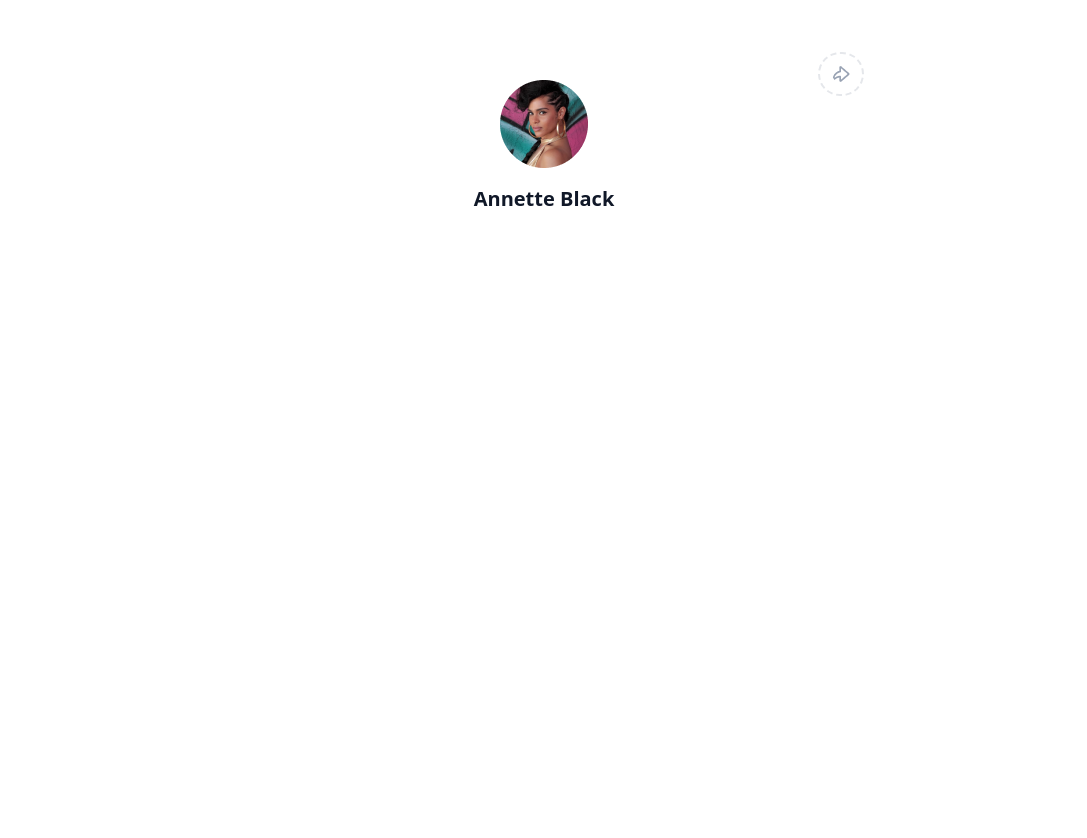
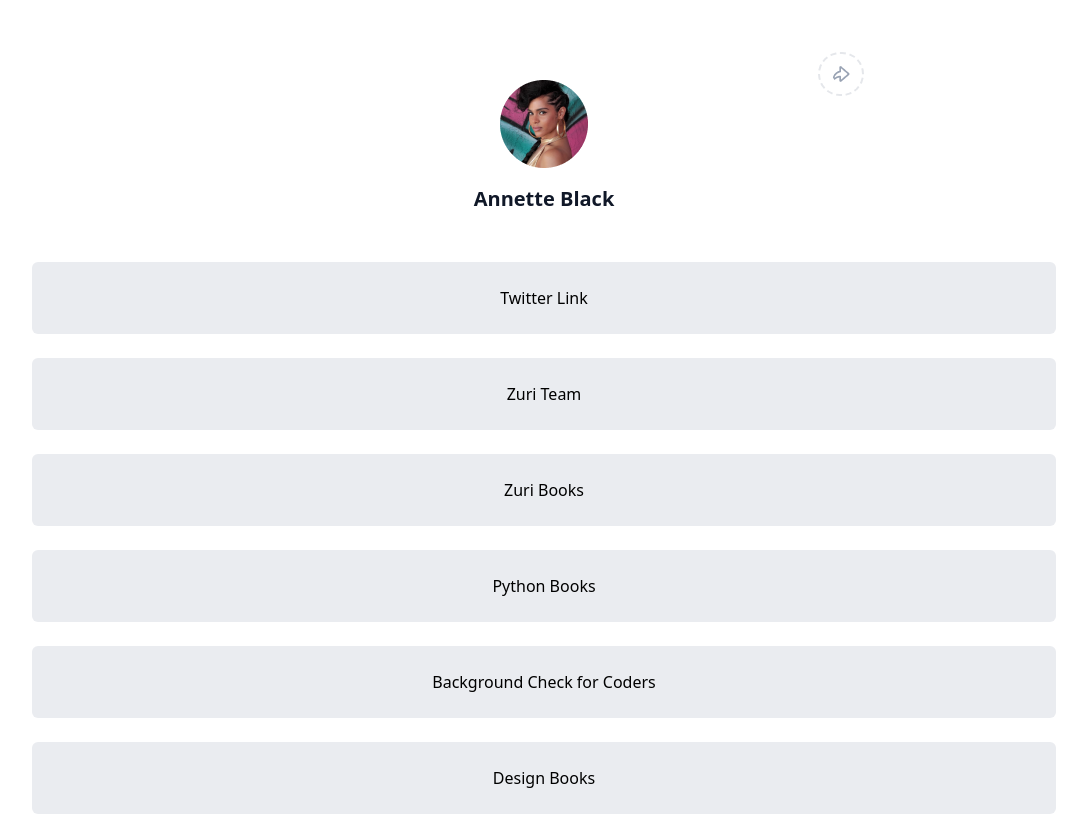
Before and after one commit to Olabisim/zuri_week1-task, a React (Create React App) app: page / in a window 1280 px wide. Shown: the whole page, without its empty margins (96-1183 px from the left). Before the commit the page ends 800 px from the top, so only its background shows below. Built offline with nearby package versions, Linux system fonts and the light colour scheme.

Commit message:
all links configured

```diff
--- a/src/App.js
+++ b/src/App.js
@@ -1,12 +1,21 @@
-// - An Anchor tag  styled as a Button with an id **‘btn__zuri’** that redirects to “[https://training.zuri.team/](https://training.zuri.team/)”
-// - An Anchor tag styled as a Button with an id **‘books’** that redirects to [http://books.zuri.team](http://books.zuri.team) with the title and a subtext describing that this is where you find books about design and coding
-// - An Anchor tag styled as a Button with an id **‘book__python’** that redirects to to [https://books.zuri.team](https://books.zuri.team)/python-for-beginners?ref_id=<yourslackname>, with a subtext where you feature the book as if you were selling it.The reference id must be unique and will give you royalties if any sales of the book come
-// - An Anchor tag styled as a Button with an id **‘pitch’** that redirects to to [https://background.zuri.team](https://background.zuri.team), with a subtext where you pitch a service for doing background checks on coders. Use a good, selling sentence.
-// - An Anchor tag styled as a Button with an id **‘book__design’** that redirects to to [https://books.zuri.team/design-rules](https://books.zuri.team/design-rules) with a subtext where you pitch the free design book offered by Zuri.
-
+import { Link } from './components/Link';
 import './index.css'
 
 function App() {
+
+        let linksApi = [
+                {title: 'Twitter Link', link: "https://training.zuri.team/", id : "btn__zuri"},
+                {title: 'Zuri Team', link: "http://books.zuri.team", id : "books"},
+                {title: 'Zuri Books', link: "https://books.zuri.team", id : "book_python"},
+                {title: 'Python Books', link: "https://background.zuri.team", id : "pitch"},
+                {title: 'Background Check for Coders', link: "https://books.zuri.team/design-rules", id : "Background"},
+                {title: 'Design Books', link: "https://books.zuri.team/design-rules", id : "book__design"}
+        ]
+
+        const allLinks = linksApi.map(({title, link, id}) => (
+                <Link title={title} link={link} id={id} key={id} />
+        ))
+
         return (
                 <div className="container w-full">
                         <header className='text-center'>
@@ -18,8 +27,10 @@ function App() {
                                 <h2 className='font-bold text-[20px] text-[#101828] pt-4'>Annette Black</h2>
 
                         </header>
-                        <main>
+                        <br />
 
+                        <main className='mt-5'>
+                                {allLinks}
                         </main>
 
                         <footer>
--- a/src/components/Link.jsx
+++ b/src/components/Link.jsx
@@ -1,9 +1,12 @@
 
 
-export const Link = () => {
+export const Link = ({title, link, id}) => {
         return (
+
                 <div>
-                        Link
+                        <a href={link} target="_blank" rel="noreferrer" id={id} className="block mx-32 my-6 bg-[#EAECF0] pt-[24px] pr-[32px] pb-[24px] pl-[32px] text-center rounded-md font-medium">
+                                {title}
+                        </a>
                 </div>
         )
 }
--- a/src/index.css
+++ b/src/index.css
@@ -1,3 +1,8 @@
 @tailwind base;
 @tailwind components;
 @tailwind utilities;
+
+
+* {
+  /* font-family: 'Inter'; */
+}
```
